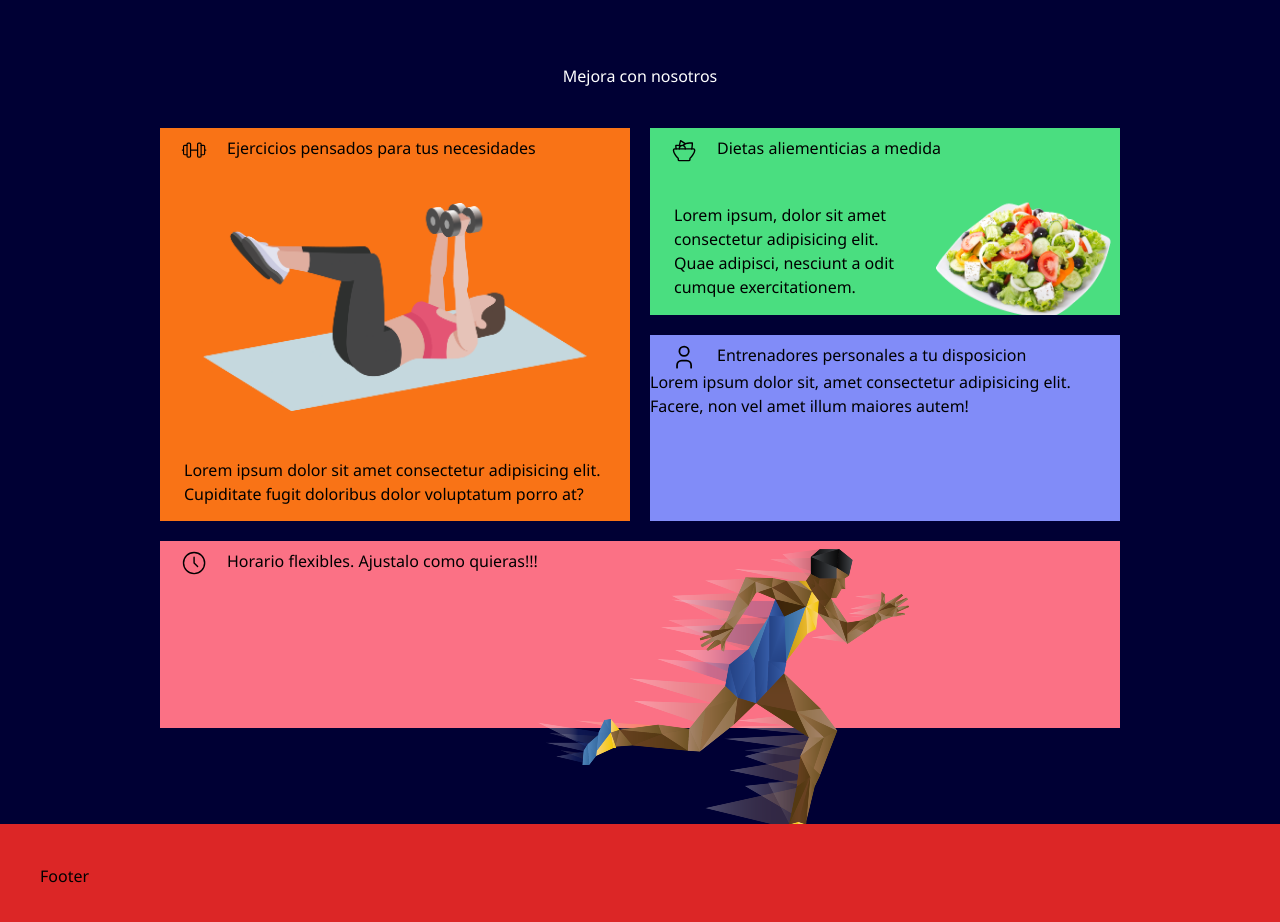
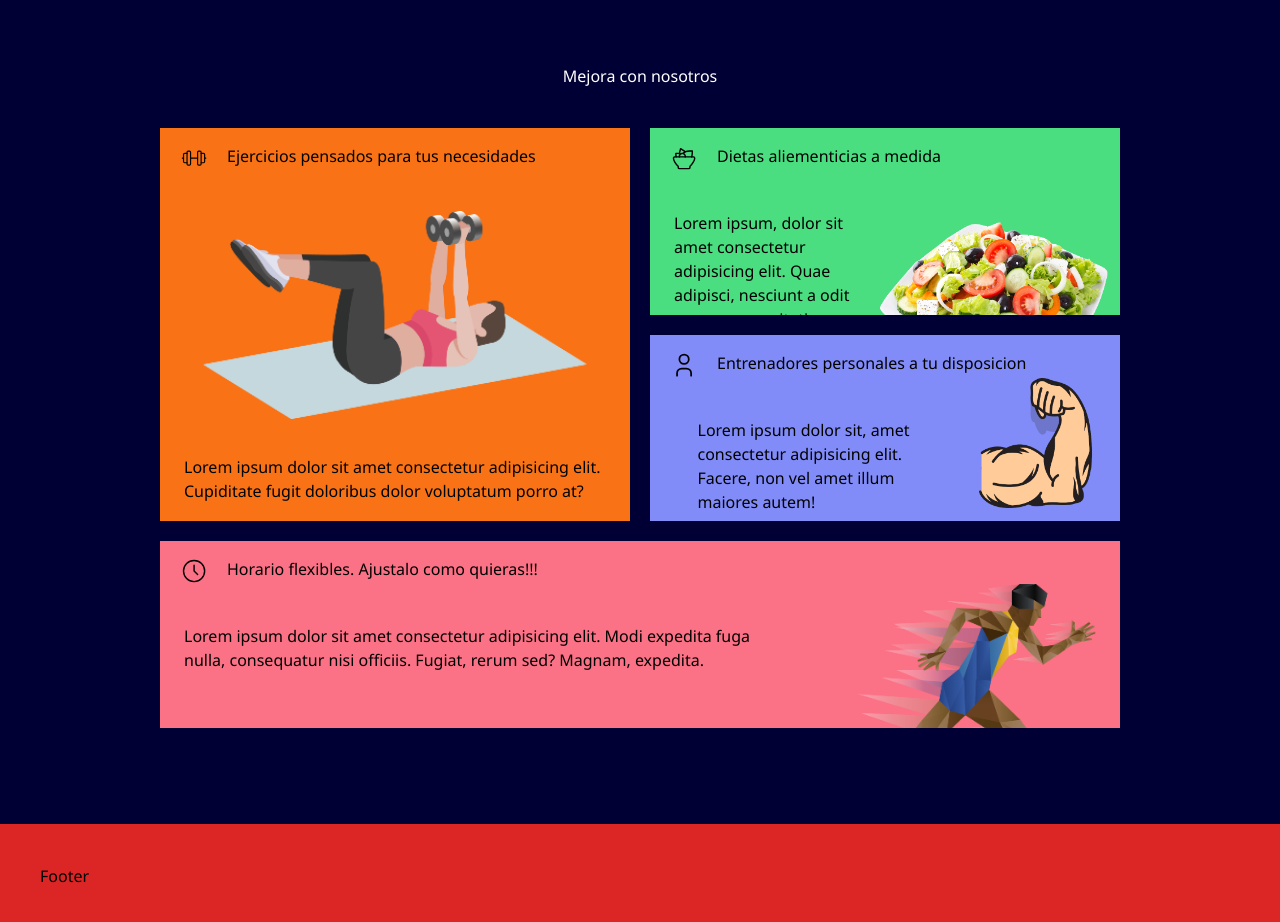
Before and after one commit to BryanGordon/gym, a React (Vite) app: page / in a window 1280 px wide. Shown: the part 1940-2862 px from the top of the page. Built offline with nearby package versions, Linux system fonts and the light colour scheme.

Commit message:
Update bento styles

```diff
--- a/src/components/Habilities.tsx
+++ b/src/components/Habilities.tsx
@@ -4,7 +4,7 @@ import { PersonIcon } from '../icons/Person'
 import { SaladIcon } from '../icons/Salad'
 import Exercie from "/exercie-draw.png"
 import Salad from '/salad.png'
-import Trainer from '/trainer.png'
+import Muscle from '/muscle.png'
 import Time from '/free-time.png'
 
 export function Habilities () {
@@ -15,13 +15,13 @@ export function Habilities () {
       <article className='w-3/4 h-[600px] my-0 mx-auto grid grid-cols-2 grid-rows-3 gap-5'>
 
         <div className='col-span-1 row-span-2 bg-orange-500  '>
-          <div className='pl-5 pt-2 flex text-center'>
+          <div className='pl-5 pt-4 flex'>
             <BarbellIcon />
             <span className='ml-5'>Ejercicios pensados para tus necesidades</span>
           </div>
 
-          <div className='h-full'>
-            <picture className='flex flex-col h-3/4 justify-start place-items-center pt-10'>
+          <div>
+            <picture className='flex flex-col h-3/4 justify-start place-items-center pt-10 mb-9'>
               <img className='w-96 h-52' src={Exercie} alt='imagen' />
             </picture>
             <p className='px-6'>Lorem ipsum dolor sit amet consectetur adipisicing elit. Cupiditate fugit doloribus dolor voluptatum porro at?</p>
@@ -29,33 +29,40 @@ export function Habilities () {
         </div>
 
         <div className='col-span-1 row-span-1 bg-green-400 overflow-hidden'>
-          <div className='pl-5 pt-2 flex text-center'>
+          <div className='pl-5 pt-4 flex'>
             <SaladIcon />
             <span className='ml-5'>Dietas aliementicias a medida</span>
           </div>
 
           <div className='flex'>
             <p className='w-3/4 pt-10 px-6'>Lorem ipsum, dolor sit amet consectetur adipisicing elit. Quae adipisci, nesciunt a odit cumque exercitationem.</p>
-            <picture className='w-1/2'>
+            <picture>
               <img src={Salad} alt='imagen' />
             </picture>
           </div>
+
         </div>
         <div className='col-span-1 row-span-1 bg-indigo-400'>
-          <div className='pl-5 pt-2 flex text-center'>
+          <div className='pl-5 pt-4 flex'>
             <PersonIcon />
             <span className='ml-5'>Entrenadores personales a tu disposicion</span>
           </div>
-          <div>
-            <p>Lorem ipsum dolor sit, amet consectetur adipisicing elit. Facere, non vel amet illum maiores autem!</p>
+          <div className='flex justify-evenly '>
+            <p className='w-3/5 pt-10 px-6'>Lorem ipsum dolor sit, amet consectetur adipisicing elit. Facere, non vel amet illum maiores autem!</p>
+            <picture className='w-1/4'>
+              <img className='pb-5 max-h-[150px]' src={Muscle} alt='image' />
+            </picture>
           </div>
         </div>
-        <div className='col-span-2 row-span-1 bg-rose-400'>
-          <div className='pl-5 pt-2 flex text-center'>
+        <div className='col-span-2 row-span-1 bg-rose-400 overflow-hidden'>
+          <div className='pl-5 pt-4 flex'>
             <ClockIcon />
             <span className='ml-5'>Horario flexibles. Ajustalo como quieras!!!</span>
+          </div>
+          <div className='flex'>
+            <p className='w-3/4 pt-10 px-6'>Lorem ipsum dolor sit amet consectetur adipisicing elit. Modi expedita fuga nulla, consequatur nisi officiis. Fugiat, rerum sed? Magnam, expedita.</p>
             <picture>
-              <img src={Time} alt='imagen' />
+              <img src={Time} alt='image' />
             </picture>
           </div>
         </div>
```
